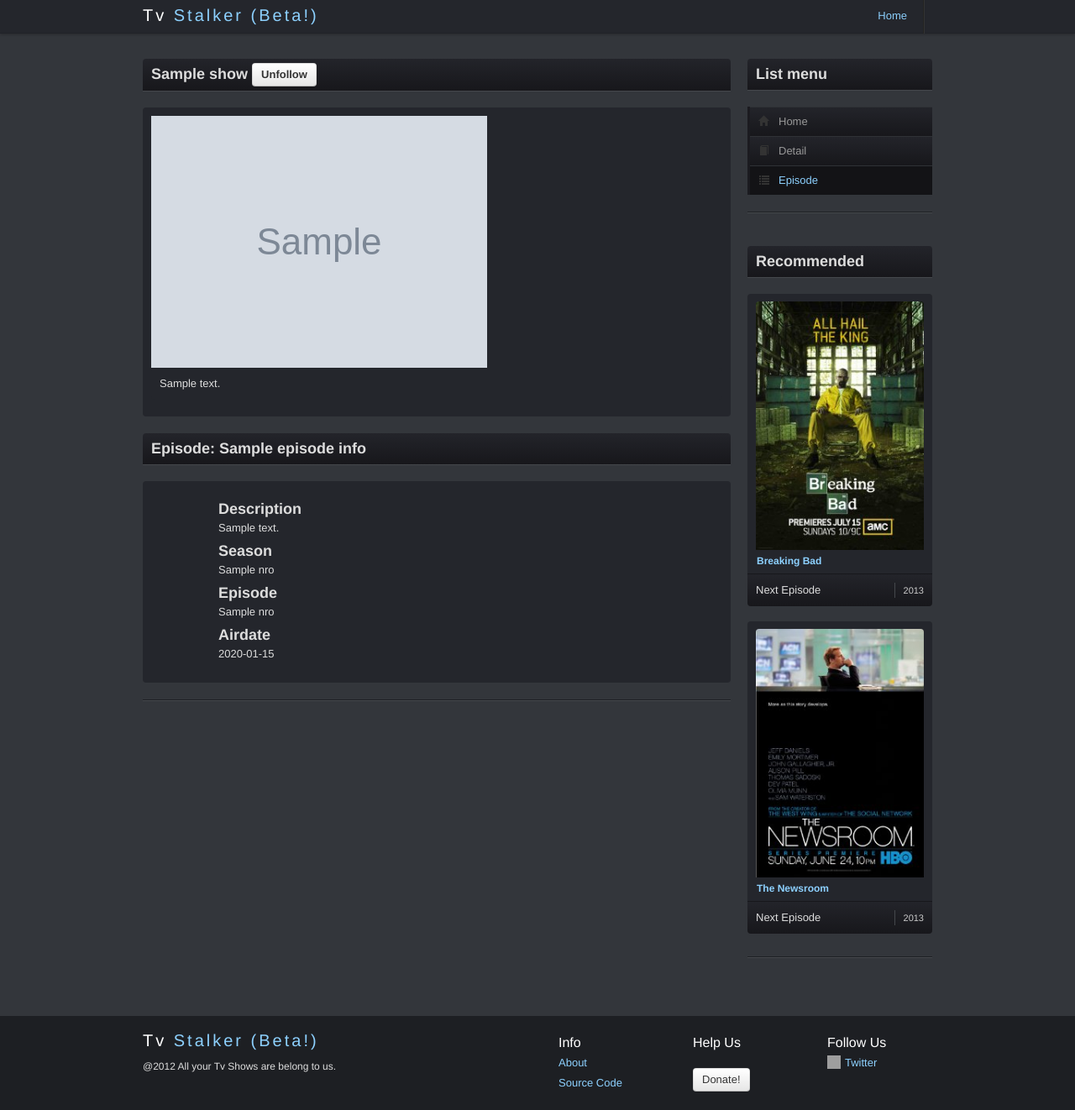
After one commit to diegosarmentero/tvstalker, a Python web app: template templates/details.html in a window 1280 px wide. The commit adds this page. Shown: the whole page at 84% size. Run offline with Jinja, Linux system fonts and the light colour scheme; the template is opened without the code that fills it: most values are stand-ins (such as "Sample title", 1, 10 or a date in 2020); grey boxes marked "Sample" are stand-in pictures; grey boxes are pictures that could not be loaded.

Commit message:
beta complete

```diff
--- a/db/model.py
+++ b/db/model.py
@@ -50,7 +50,7 @@
 
 class Episode(db.Model):
     title = db.StringProperty()
-    description = db.StringProperty(multiline=True)
+    description = db.TextProperty()
     airdate = db.DateProperty()
     season = db.ReferenceProperty(Season)
     nro = db.IntegerProperty()
@@ -67,8 +67,7 @@
     name = db.StringProperty()
     lastname = db.StringProperty()
     email = db.EmailProperty()
-    password = db.StringProperty()
-    avatar = db.BlobProperty(default=None)
+    avatar = db.StringProperty()
     login = db.ReferenceProperty(StalkerLogin)
 
 
--- a/imdb/imdb.py
+++ b/imdb/imdb.py
@@ -124,7 +124,7 @@
             airdate = airdate.text
             title = div.find('a', itemprop='name').text
             episode.title = title
-            description = div.find('a', itemprop='description')
+            description = div.find('div', itemprop='description')
             if description is not None:
                 episode.description = description.text
             real_date = self._obtain_airdate(airdate)
--- a/rpc_methods.py
+++ b/rpc_methods.py
@@ -32,6 +32,7 @@
                     return data
                 # Search for recent episode
                 episode = db.obtain_most_recent_episode(show)
+                data['name'] = show.name
                 data['title'] = show.title
                 url = images.get_serving_url(files.blobstore.get_blob_key(
                     show.image_name))
--- a/static/css/global.css
+++ b/static/css/global.css
@@ -998,3 +998,8 @@
 .error-style {
     color:#FF5335;
 }
+
+.success-style {
+    font-size:18px;
+    color:#2c97e3;
+}
--- a/static/js/actions.js
+++ b/static/js/actions.js
@@ -88,8 +88,8 @@
                 "<div class=\"bg-thumbnail-img\">" +
                     "<img class=\"border-radius-top\" src=\"" + info["image_url"] + "\">" +
                 "</div>" +
-                "<h5><a href=\"/details?show=" + info["title"] + "\">" + info["title"] + "</a></h5>" +
-                "<h5><a href=\"/details?show=" + info["title"] + "&episode=" + info["season"] + "x" + info["episode_nro"] + "\">" +
+                "<h5><a href=\"/details?show=" + info["name"] + "\">" + info["title"] + "</a></h5>" +
+                "<h5><a href=\"/details?show=" + info["name"] + "&episode=" + info["season"] + "x" + info["episode_nro"] + "\">" +
                     "Season: " + info["season"] + "  |  Episode: " + info["episode_nro"] + "</a></h5>" +
             "</div>" +
             "<div class=\"box border-radius-bottom\">" +
--- a/templates/base/base.html
+++ b/templates/base/base.html
@@ -53,7 +53,7 @@
                                 </li>
                                 <li class="divider"></li>
                                 <li>
-                                    <a href="settings">
+                                    <a href="report">
                                         <i class="icon-envelope"></i> Report Bug</a>
                                 </li>
                                 <li class="divider"></li>
--- /dev/null
+++ b/templates/details.html
@@ -0,0 +1,162 @@
+{% extends "base/base.html" %}
+
+{% block content %}
+<div class="main">
+    <div class="container">
+        <div class="row">
+            <div class="box-wrapper span9">
+                <div class="row">
+                    <div class="box-content-widget box-video-play span9">
+                        <div class="row">
+                            <div class="title bg-title span9">
+                                <h3>{{ show.title }}  <a href="/unfollow?show={{ show.name }}" class="btn btn-red-s5">Unfollow</a></h3>
+                            </div>
+                        </div>
+                        <div class="widget">
+                            <div class="widget-content">
+                                <div class="video-play">
+                                    <a href="#"><img src="{{ image_url }}"></a>
+                                </div>
+                                <div class="widget">
+                                    <div class="widget-content">
+                                        <div class="video-play">
+                                            {{ show.description }}
+                                        </div>
+                                    </div>
+                                </div>
+                            </div>
+                        </div>
+                    </div>
+                </div>
+
+                <div class="row">
+                    <div class="box-content-widget span9">
+                        <div class="row">
+                            <div class="title bg-title span9">
+                                {% if episode_info %}
+                                    <h3>Episode: {{ episode_info.title }}</h3>
+                                {% else %}
+                                    <h3>Airdate Calendar</h3>
+                                {% endif %}
+                            </div>
+                        </div>
+                        <div class="widget">
+                            <div class="widget-content-pd">
+                            {% if episode_info %}
+                                <h3>Description</h3>
+                                <p>{{ episode_info.description }}</p>
+                                <h3>Season</h3>
+                                <p>{{ episode_info.season.nro }}</p>
+                                <h3>Episode</h3>
+                                <p>{{ episode_info.nro }}</p>
+                                <h3>Airdate</h3>
+                                <p>{{ episode_info.airdate }}</p>
+                            {% else %}
+                                  <table class="table table-striped table-bordered table-condensed">
+                                    <thead>
+                                      <tr>
+                                        <th>#</th>
+                                        <th>Episode Name</th>
+                                        <th>Airdate</th>
+                                      </tr>
+                                    </thead>
+
+                                    <tbody>
+                                    {% for episode in episodes %}
+                                      <tr>
+                                        <td>{{ episode.nro }}</td>
+                                        <td><a href="/details?show={{ show.name }}&episode={{ episode.season.nro }}x{{ episode.nro }}">
+                                            {{ episode.title }}</a></td>
+                                        <td>{{ episode.airdate }}</td>
+                                      </tr>
+                                    {% endfor %}
+
+                                    </tbody>
+                                  </table>
+                            {% endif %}
+                                  <!--div class="footer-table">
+                                    <div class="navigation pagination pull-right">
+                                        <ul>
+                                            <li><a href="#">←</a></li>
+                                            <li><a class="active" href="#">1</a></li>
+                                            <li><a href="#">2</a></li>
+                                            <li><a href="#">3</a></li>
+                                            <li><a href="#">→</a></li>
+                                        </ul>
+                                    </div>
+                                  </div-->
+                                </div>
+                        </div><!-- widget -->
+                    </div><!-- box-content-widget -->
+                </div><!-- row -->
+            </div><!-- end body-content -->
+
+            <div class="sidebar-content span3">
+                <div class="row">
+                    <div class="list-menu box-wrapper span3">
+                        <div class="row">
+                            <div class="title bg-title span3">
+                                <h3>List menu</h3>
+                            </div>
+                        </div>
+                        <ul class="nav nav-list">
+                            <li><a href="/"><i class="icon-home"></i>Home</a></li>
+                            {% if episode_info %}
+                                <li><a href="/details?show={{ show.name }}"><i class="icon-book"></i>Detail</a></li>
+                                <li class="active"><a href="#"><i class="icon-list"></i>Episode</a></li>
+                            {% else %}
+                                <li class="active"><a href="#"><i class="icon-book"></i>Detail</a></li>
+                            {% endif %}
+                            <!--li><a href="#"><i class="icon-list-alt"></i>List Alt Menu</a></li-->
+                        </ul>
+                    </div>
+                </div><!-- row -->
+                <div class="row">
+                    <div class="box-wrapper span3">
+                        <div class="row">
+                            <div class="title bg-title span3">
+                                <h3>Recommended</h3>
+                            </div>
+                        </div>
+                        <ul class="thumbnails thumbnails-horizontal">
+                            <li class="span3">
+                                <div class="thumbnail border-radius-top">
+                                    <div class="bg-thumbnail-img">
+                                        <img class="border-radius-top" src="static/img/shows/05.jpg">
+                                    </div>
+                                    <h5><a href="detail.html">Breaking Bad</a></h5>
+                                </div>
+                                <div class="box border-radius-bottom">
+                                    <p>
+                                        <span class="title_torrent pull-left">Next Episode</span>
+                                <span class="number-view pull-right">2013</span>
+                                    </p>
+                                </div>
+                            </li>
+                            <li class="span3">
+                                <div class="thumbnail border-radius-top">
+                                    <div class="bg-thumbnail-img">
+                                    <img class="border-radius-top" src="static/img/shows/07.jpg">
+                                    </div>
+
+                                    <h5><a href="detail.html">The Newsroom</a></h5>
+                                </div>
+                                <div class="box border-radius-bottom">
+                                    <p>
+                                        <span class="title_torrent pull-left">Next Episode</span>
+                                <span class="number-view pull-right">2013</span>
+                                    </p>
+                                </div>
+                            </li>
+                        </ul>
+                    </div><!-- end thumbnails-style1 -->
+                </div><!-- row -->
+
+            </div><!-- end sidebar-content -->
+        </div><!-- row -->
+    </div><!-- end container -->
+</div><!-- end main -->
+
+<script type="text/javascript" src="static/js/pnotify-1.2.0/jquery.pnotify.min.js"></script>
+<link href="static/js/pnotify-1.2.0/jquery.pnotify.default.css" rel="stylesheet" type="text/css" />
+{% endblock %}
```
Also changed, not shown: db/db.py (+23 -1 lines), index.yaml (added, +16 -0 lines), templates/index.html (+3 -4 lines), templates/profile.html (+15 -11 lines), templates/report.html (added, +28 -0 lines), tvstalker.py (+151 -0 lines), 1 other file.
